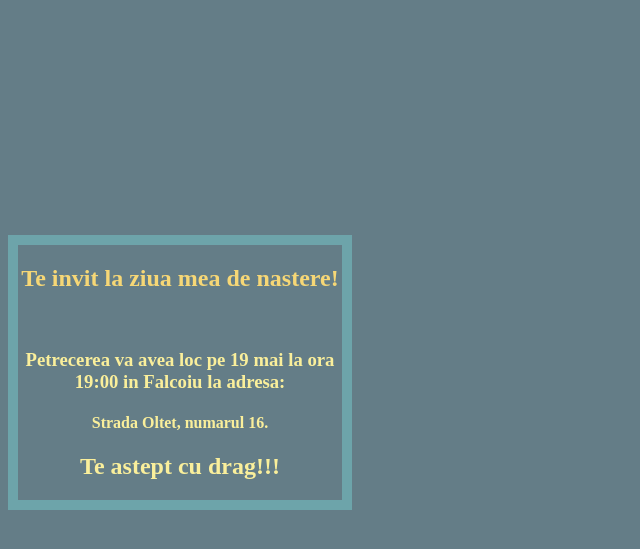
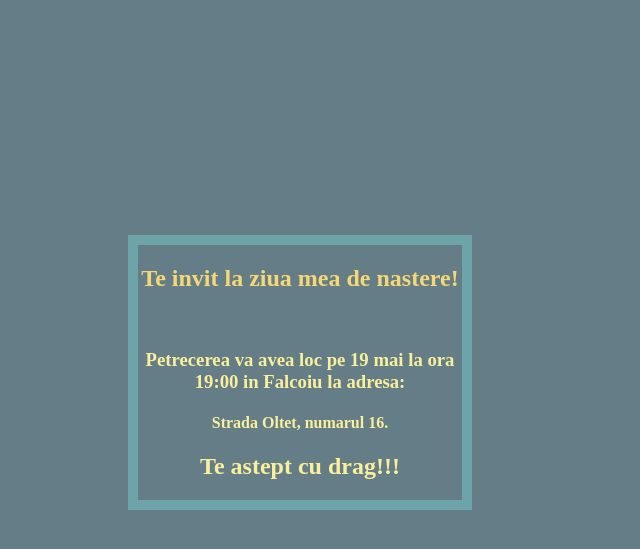
Before and after one commit to YugosoOmori/invitatieziuamea, a plain HTML site: page index.html in a window 1280 px wide. Shown: the part 5-554 px from the top of the page, without its empty margins (0-640 px from the left). Drawn offline with Linux system fonts and the light colour scheme.

Commit message:
Update index.html

```diff
--- a/index.html
+++ b/index.html
@@ -18,6 +18,7 @@ color: #F6D776;
     position:relative;
     top:232px;
     border: 10px solid #6DA4AA;
+    left:120px;
 
 }
 
```
